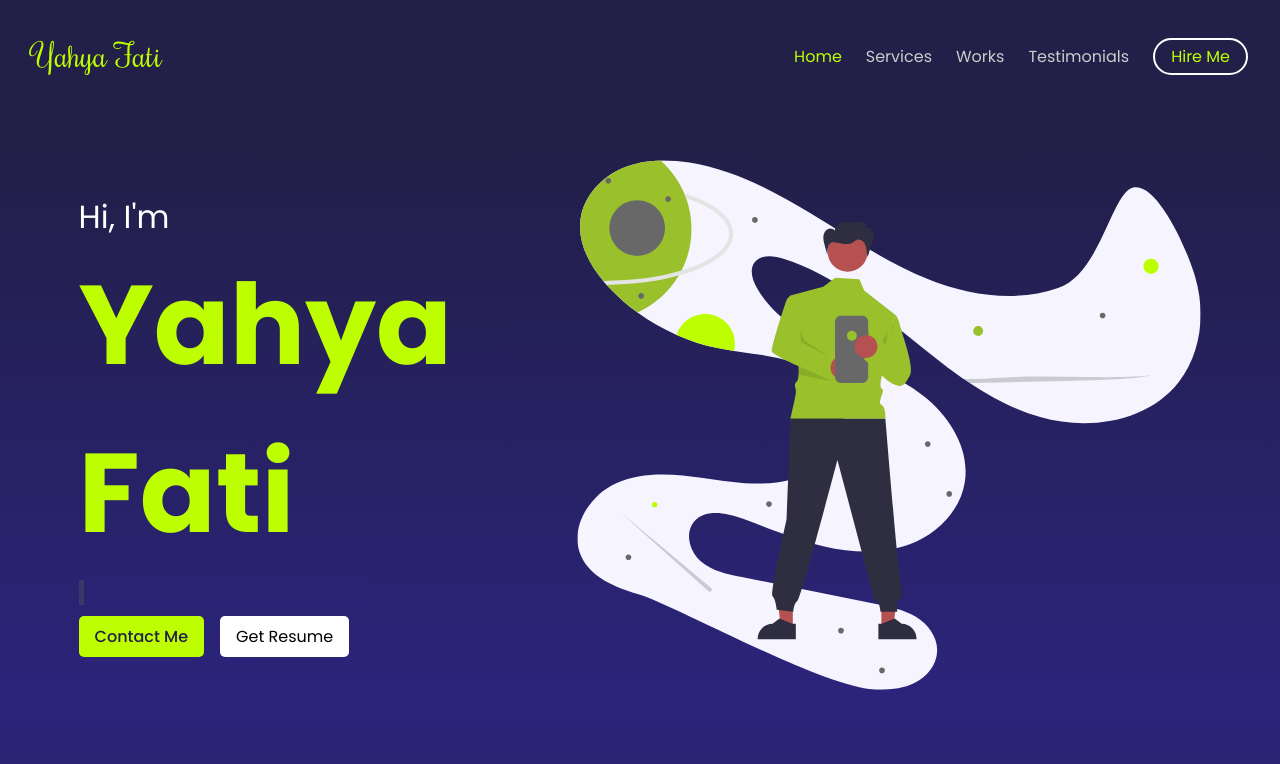
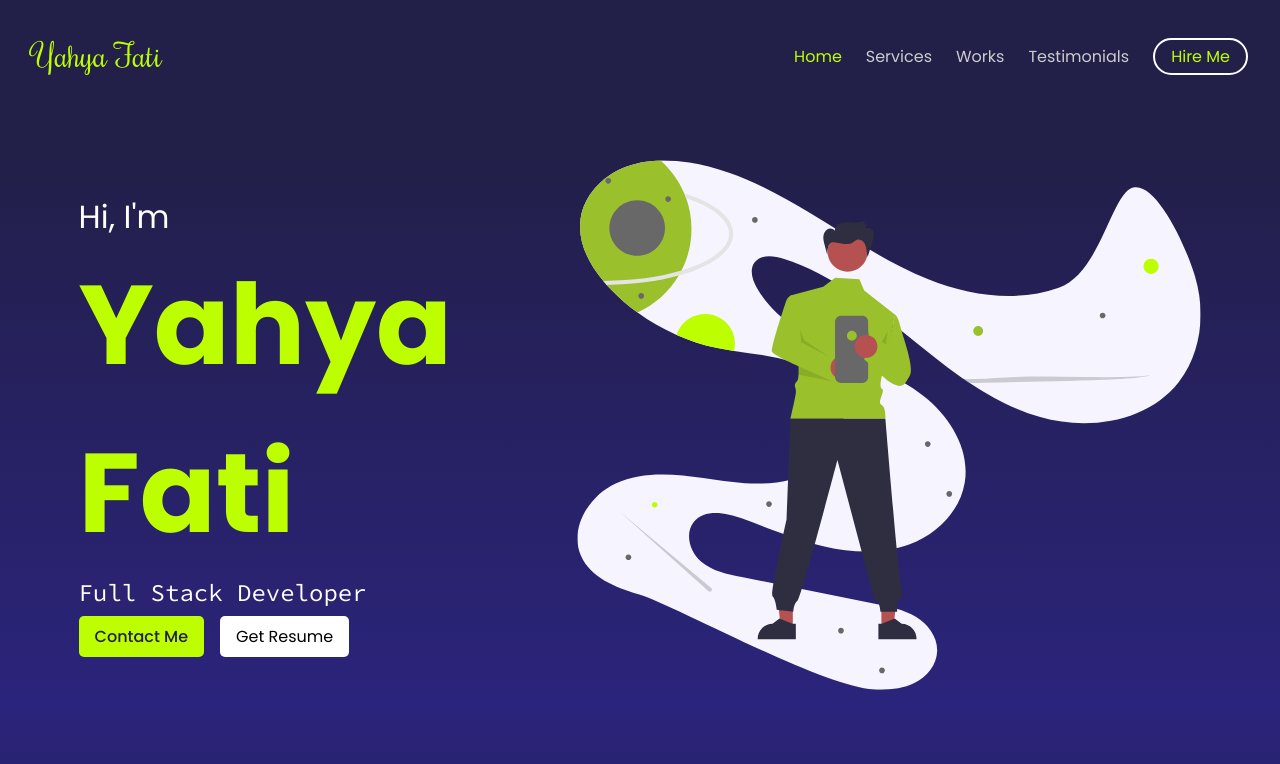
Before and after one commit to yahyafati/portfolio-vite, a React (Vite) app: page / in a window 1280 px wide. Shown: the top 764 px of the page. Built offline with nearby package versions, Linux system fonts and the light colour scheme.

Commit message:
Better blink animation on Home.jsx

```diff
--- a/src/component/landingPage/home/Home.jsx
+++ b/src/component/landingPage/home/Home.jsx
@@ -8,48 +8,32 @@ import classNames from "classnames";
 const MY_TITLE = ["Full Stack Developer", "React Developer", "Java Developer", "Kotlin Developer"];
 const Home = ({_ref}) => {
     const [currentWordIndex, setCurrentWordIndex] = useState(0);
-    const [animateTyping, setAnimateTyping] = useState(true);
+    const [currentLetterIndex, setCurrentLetterIndex] = useState(1);
+
 
     useEffect(() => {
-        setAnimateTyping(true);
-    }, [currentWordIndex]);
+        const interval = setTimeout(() => {
+            const length = MY_TITLE[currentWordIndex].length;
+            const buffer = 30;
+            if (currentLetterIndex < length + buffer) {
+                setCurrentLetterIndex((current) => current + 1);
+            } else {
+                setCurrentLetterIndex(1);
+                setCurrentWordIndex((current) => (current + 1) % MY_TITLE.length);
+            }
+        }, 125);
 
-    const handleAnimationEnd = (e) => {
-        if (e.animationName === "slide") {
-            setAnimateTyping(false);
-            setTimeout(() => {
-                setCurrentWordIndex(
-                    (current) => (current + 1) % MY_TITLE.length
-                );
-            }, 3000);
-        }
-    };
+        return () => clearTimeout(interval);
+    }, [currentLetterIndex]);
+
 
     return (
         <div ref={_ref} id="homeSection" className={style.homeSection}>
             <div className={style.introText}>
                 <p className={style.hi}>Hi, I'm</p>
                 <p className={style.name}>Yahya Fati</p>
-                <p className={style.work} onAnimationEnd={handleAnimationEnd}>
-                    <span
-                        className={classNames(style.before, {
-                            [style.animate]: animateTyping,
-                        })}
-                        style={{
-                            animationTimingFunction: `steps(${MY_TITLE[currentWordIndex].length})`,
-                        }}
-                    >
-                        <span
-                            className={classNames(style.after, {
-                                [style.animate]: animateTyping,
-                            })}
-                            style={{
-                                animationTimingFunction: `steps(${MY_TITLE[currentWordIndex].length})`,
-                            }}
-                        ></span>
-                    </span>
-
-                    {MY_TITLE[currentWordIndex]}
+                <p className={style.work}>
+                    {MY_TITLE[currentWordIndex].slice(0, currentLetterIndex)}
                 </p>
                 <div className={style.buttons}>
                     <Link to={"/contact"} className={classNames(style.button, style.primary)}>
--- a/src/component/landingPage/home/style.module.scss
+++ b/src/component/landingPage/home/style.module.scss
@@ -77,28 +77,8 @@ $introTextZIndex: 100;
       font-size: 1.5rem;
       margin-bottom: 0.5rem;
       width: fit-content;
-
-      .before {
-        position: absolute;
-        background: linear-gradient(180deg, #292372 0%, #2a2375 100%);
-        right: 0;
-        top: 0%;
-        height: 100%;
-
-        &.animate {
-          left: 0;
-          animation: slide 2s ease 1s;
-        }
-
-        .after {
-          position: absolute;
-          left: 0;
-          top: 10%;
-          height: 80%;
-          border-left: 5px solid $primary-color;
-          animation: blink 500ms ease 1s infinite;
-        }
-      }
+      border-right: 5px solid $primary-color;
+      animation: blink .75s ease infinite;
     }
 
     .buttons {
@@ -183,9 +163,11 @@ $introTextZIndex: 100;
   }
 }
 
-// Don't change animation name, need to change it in Home.js as well
-@keyframes slide {
+@keyframes blink {
+  from {
+    border-right-color: $primary-color;
+  }
   to {
-    left: 100%;
+    border-right-color: transparent;
   }
 }
```
